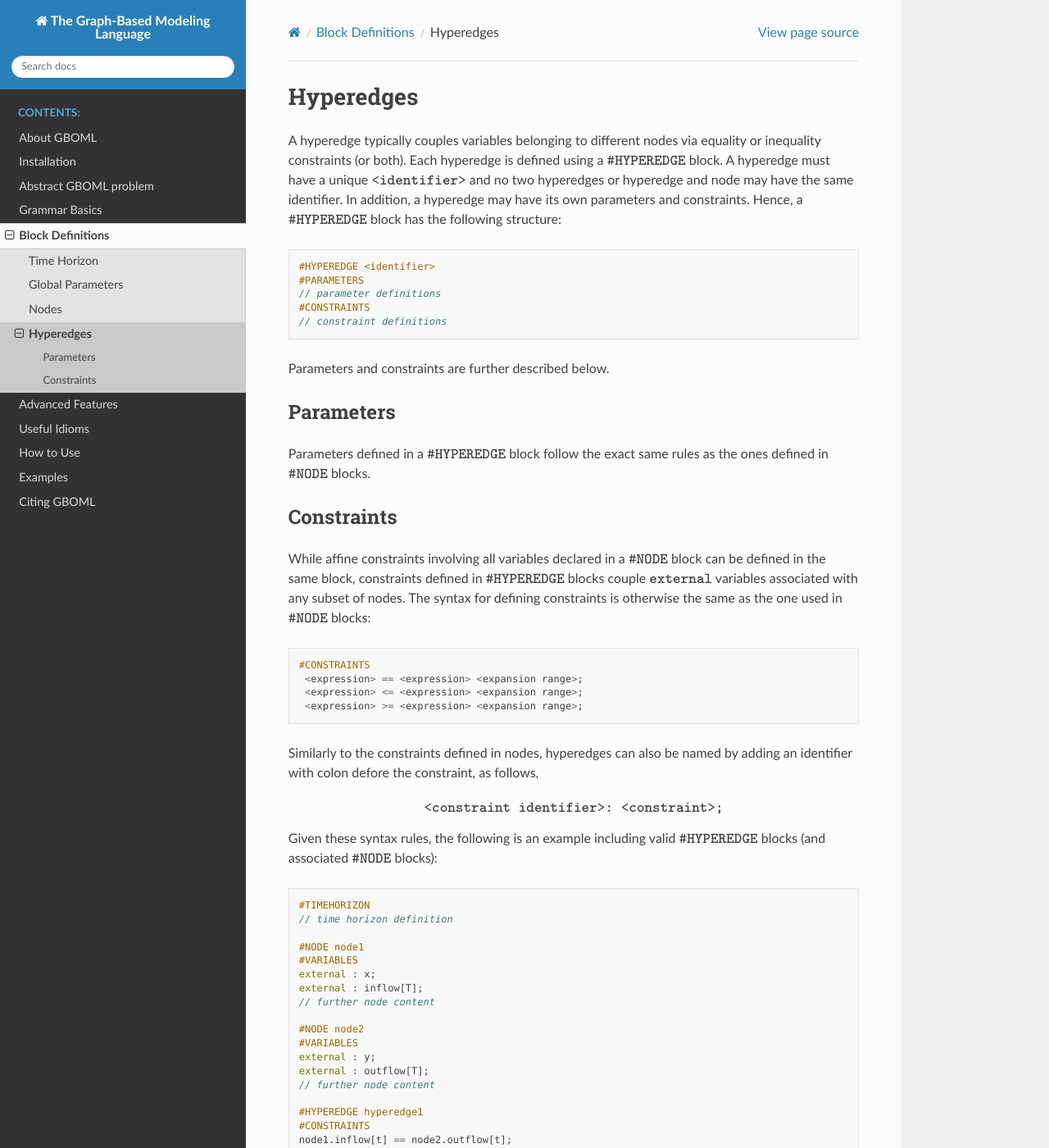
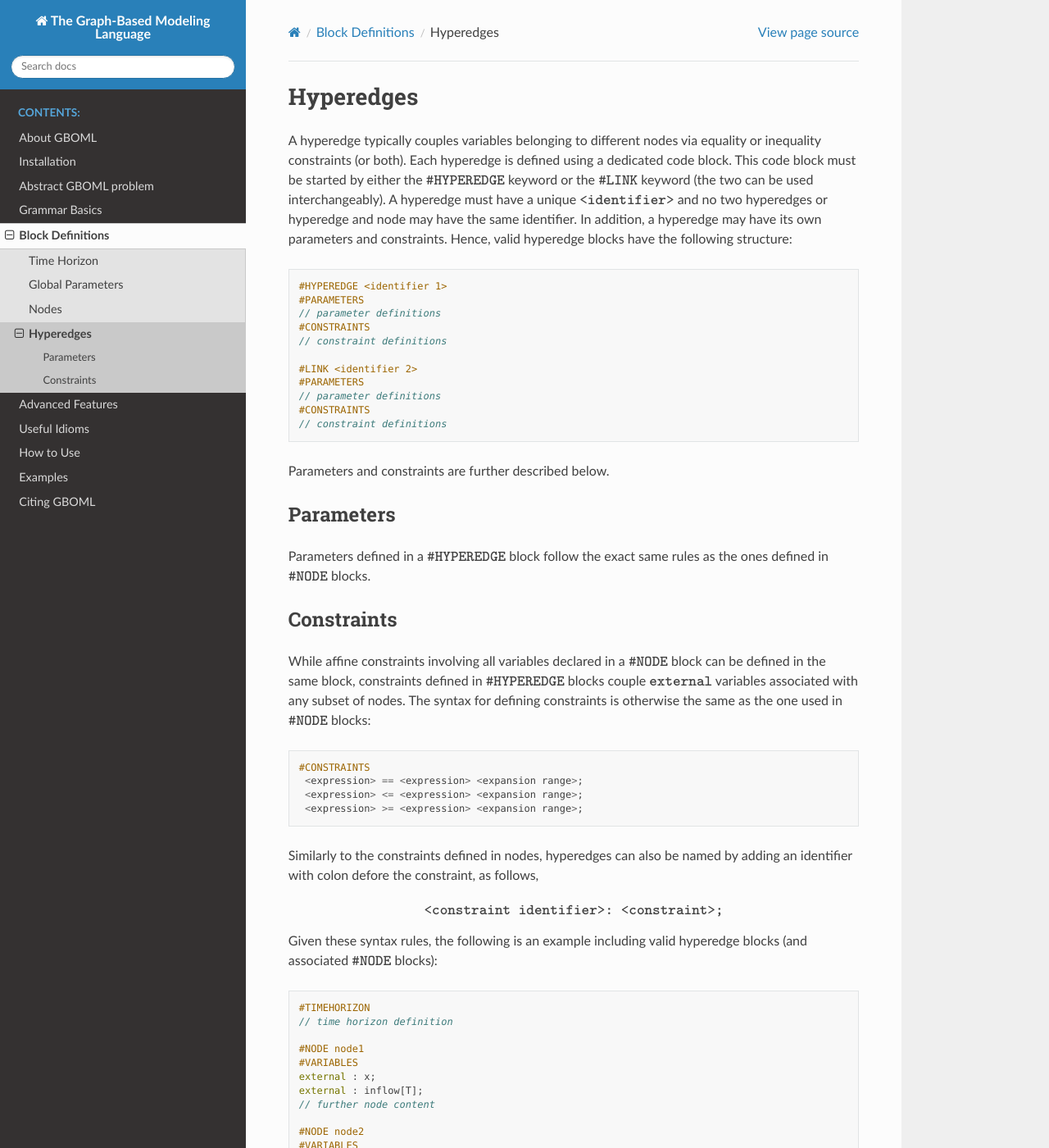
Before and after one commit to MathiasPBerger/gboml-docs-test, a Sphinx documentation site: the page built from docs/source/hyperedges.rst, in a window 1280 px wide and 1400 px high. Shown: the whole window at 82% size. Built offline with Sphinx 7.4.7 and the Read the Docs theme 2.0.0, drawn with Linux system fonts in a browser that asks for light colours; some of the changed text lies outside the part shown.

Commit message:
Added #LINK keyword in hyperedge section.

```diff
--- a/docs/source/hyperedges.rst
+++ b/docs/source/hyperedges.rst
@@ -1,12 +1,18 @@
 Hyperedges
 ----------
 
-A hyperedge typically couples variables belonging to different nodes via equality or inequality constraints (or both). Each hyperedge is defined using a :math:`\texttt{#HYPEREDGE}` block. A hyperedge must have a unique :math:`\texttt{<identifier>}` and no two hyperedges or hyperedge and node may have the same identifier. In addition, a hyperedge may have its own parameters and constraints.
-Hence, a :math:`\texttt{#HYPEREDGE}` block has the following structure:
+A hyperedge typically couples variables belonging to different nodes via equality or inequality constraints (or both). Each hyperedge is defined using a dedicated code block. This code block must be started by either the :math:`\texttt{#HYPEREDGE}` keyword or the :math:`\texttt{#LINK}` keyword (the two can be used interchangeably). A hyperedge must have a unique :math:`\texttt{<identifier>}` and no two hyperedges or hyperedge and node may have the same identifier. In addition, a hyperedge may have its own parameters and constraints.
+Hence, valid hyperedge blocks have the following structure:
 
 .. code-block:: c
 
-   #HYPEREDGE <identifier>
+   #HYPEREDGE <identifier 1>
+   #PARAMETERS
+   // parameter definitions
+   #CONSTRAINTS
+   // constraint definitions
+
+   #LINK <identifier 2>
    #PARAMETERS
    // parameter definitions
    #CONSTRAINTS
@@ -38,7 +44,7 @@ Similarly to the constraints defined in nodes, hyperedges can also be named by a
 
     \texttt{<constraint identifier>: <constraint>;}
 
-Given these syntax rules, the following is an example including valid :math:`\texttt{#HYPEREDGE}` blocks (and associated :math:`\texttt{#NODE}` blocks):
+Given these syntax rules, the following is an example including valid hyperedge blocks (and associated :math:`\texttt{#NODE}` blocks):
 
 .. code-block:: c
 
@@ -66,7 +72,7 @@ Given these syntax rules, the following is an example including valid :math:`\te
    external : z;
    // further node content
 
-   #HYPEREDGE hyperedge2
+   #LINK hyperedge2
    #PARAMETERS
    weight = {1/3,2/3};
    #CONSTRAINTS
```
